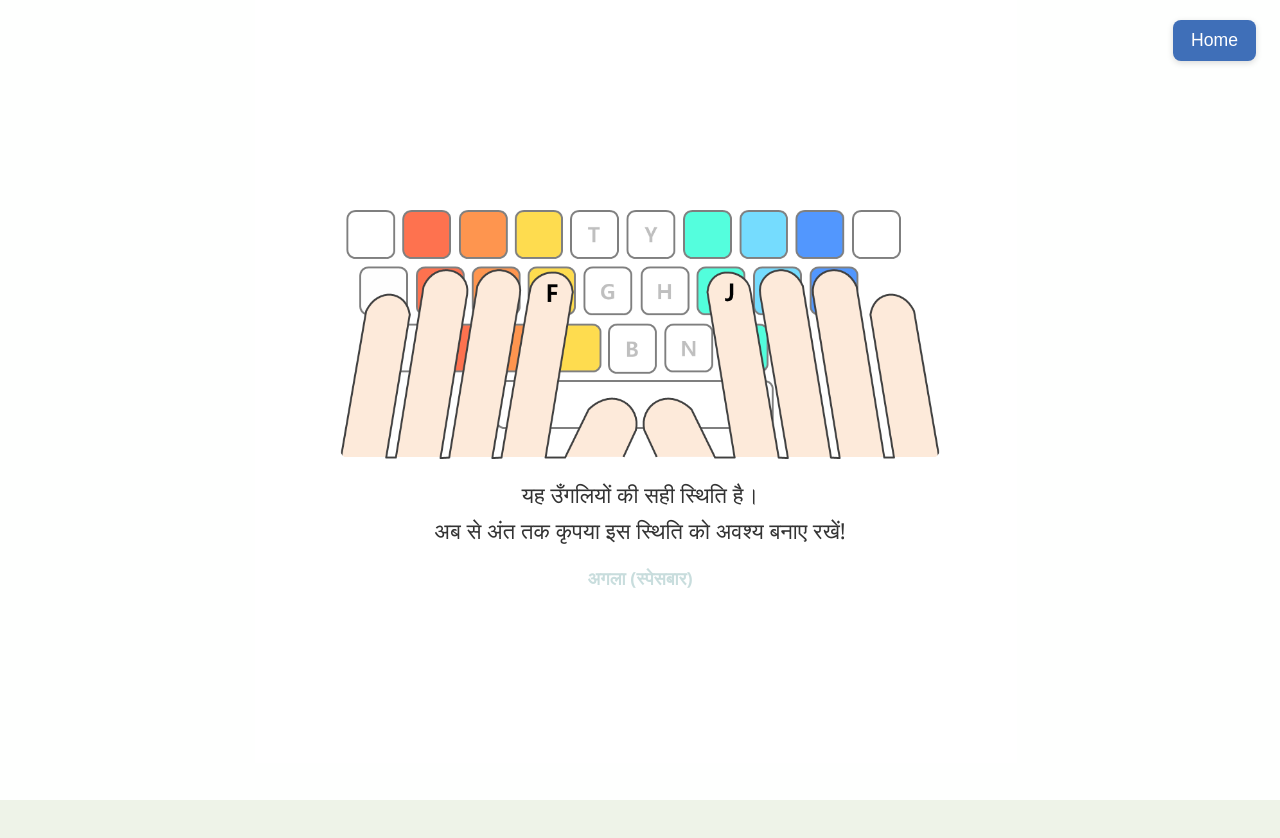
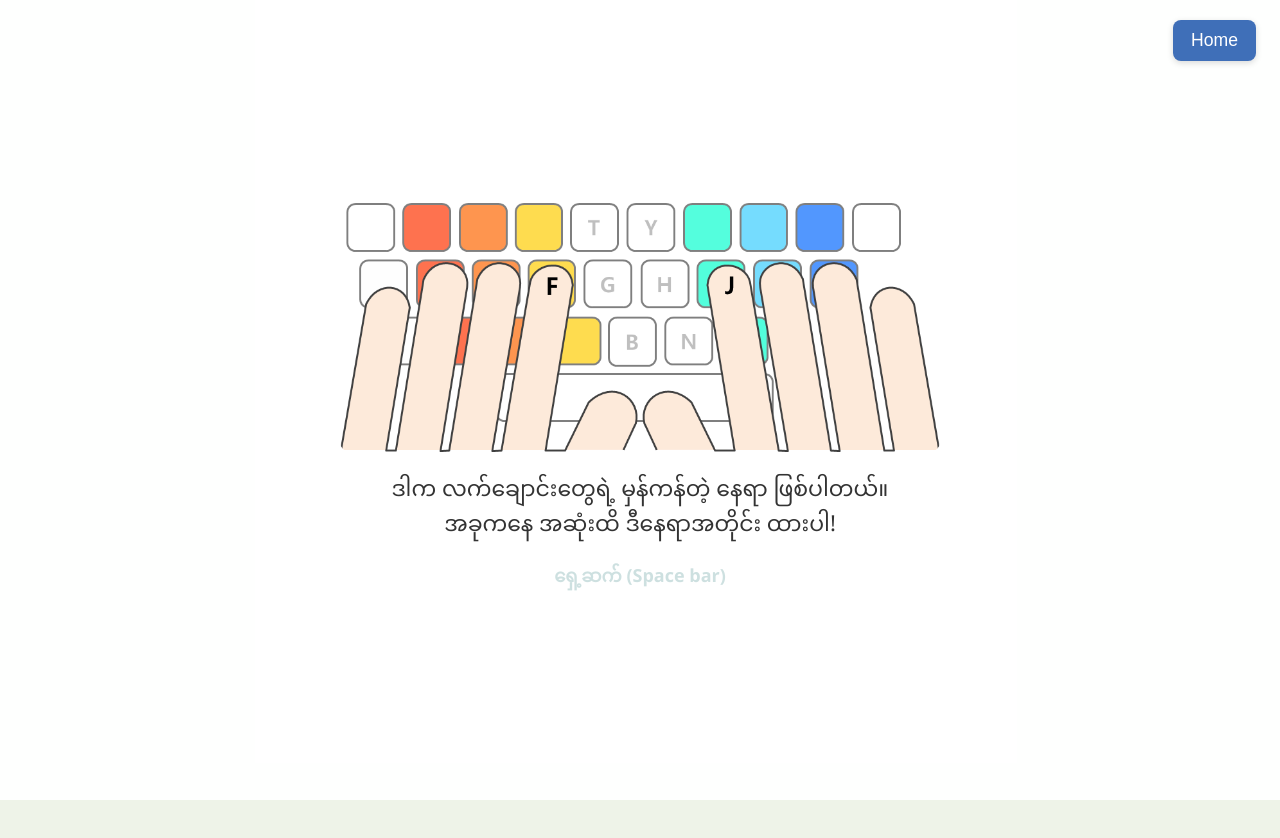
Before and after one commit to atakaya2026/nangkatha, a plain HTML site: page mole.html in a window 1280 px wide. Drawn offline with Linux system fonts and the light colour scheme.

Commit message:
Add files via upload

```diff
--- a/mole.html
+++ b/mole.html
@@ -1,9 +1,9 @@
 <!doctype html>
-<html lang="hi">
+<html lang="my">
 <head>
 <meta charset="utf-8">
 <meta name="viewport" content="width=device-width, initial-scale=1">
-<title>Whack-a-Mole</title>
+<title>မှဲ့ရိုက် ကစားနည်း</title>
 <style>
   html, body { height: 100%; margin: 0; }
   body {
@@ -64,15 +64,15 @@
       <div id="slideTitle"></div>
       <img id="slideImg" alt="">
       <div id="slideText"></div>
-      <div class="spaceHint" id="spaceHint">अगला (स्पेसबार)</div>
+      <div class="spaceHint" id="spaceHint">ရှေ့ဆက် (Space bar)</div>
     </div>
   </div>
 
   <div id="successOverlay">
     <div class="slideCard">
-      <p style="font-weight:700;">बधाई हो!</p>
-      <p>अब आप केवल स्क्रीन को देखकर अपनी पसंद की कुंजियाँ टाइप कर सकते हैं।<br>'पुष्टि करें' बटन दबाएं और परीक्षण शुरू करें।</p>
-      <button id="goDemoBtn">पुष्टि करें</button>
+      <p style="font-weight:700;">ဂုဏ်ယူပါတယ်!</p>
+      <p>အခု စခရင်ကို ကြည့်ရုံနဲ့ လိုချင်တဲ့ ကီးတွေ ရိုက်နိုင်ပါပြီ။<br>အောက်က ခလုတ်ကို နှိပ်ပြီး သင်ခန်းစာ စလိုက်ပါ။</p>
+      <button id="goDemoBtn">စတင်မည်</button>
     </div>
   </div>
 </div>
--- a/mole_game.js
+++ b/mole_game.js
@@ -37,8 +37,8 @@
 
   // ---- copy lives here so it's easy to edit/translate later ----
   var INTRO_SLIDES = [
-    { image: './images/fingers.png', text: 'यह उँगलियों की सही स्थिति है।\nअब से अंत तक कृपया इस स्थिति को अवश्य बनाए रखें!' },
-    { image: './images/fingers2.png', text: 'प्रत्येक उंगली को लंबवत दिशा में केवल एक ही कॉलम का ध्यान रखना चाहिए।\nअब अपनी प्रत्येक उंगली को ऊपर-नीचे पर्याप्त रूप से हिलाकर देखें।' }
+    { image: './images/fingers.png', text: 'ဒါက လက်ချောင်းတွေရဲ့ မှန်ကန်တဲ့ နေရာ ဖြစ်ပါတယ်။\nအခုကနေ အဆုံးထိ ဒီနေရာအတိုင်း ထားပါ!' },
+    { image: './images/fingers2.png', text: 'လက်ချောင်းတစ်ချောင်းစီက ဒေါင်လိုက် ကော်လံတစ်ခုကိုသာ တာဝန်ယူပါတယ်။\nအခု လက်ချောင်းတစ်ချောင်းစီကို အပေါ်အောက် လုံလောက်စွာ လှုပ်ကြည့်ပါ။' }
   ];
 
   var STAGES = [
@@ -47,8 +47,8 @@
       moleCount: 40,
       waitMode: 'infinite',
       hideDelayMs: 0,
-      title: 'चरण 1',
-      text: 'पहले केवल तर्जनी, मध्यमा और अनामिका से छुछूंदर पकड़ते हैं।\nस्थिति के अनुसार सही उँगली का प्रयोग करें।'
+      title: 'အဆင့် ၁',
+      text: 'ပထမ လက်ညှိုး၊ လက်ခလယ်၊ လက်သူကြွယ် ၃ ချောင်းနဲ့ပဲ မှဲ့ကို ဖမ်းပါ။\nနေရာအလိုက် မှန်ကန်တဲ့ လက်ချောင်းကို သုံးပါ။'
     },
     {
       columns: [1, 2, 3, 4, 7, 8, 9, 10],
@@ -56,8 +56,8 @@
       waitMode: 'timeout',
       hideDelayMs: 900,
       passThreshold: 0.8,
-      title: 'चरण 2',
-      text: 'कनिष्ठा से भी तिलचट्टे पकड़ते हैं।\nअब से तिलचट्टे के छिपने से पहले ही उसे पकड़ना होगा!'
+      title: 'အဆင့် ၂',
+      text: 'လက်သန်းနဲ့လည်း မှဲ့ကို ဖမ်းပါ။\nအခုကနေ မှဲ့ ပြန်ပုန်းမသွားခင် ဖမ်းရပါမယ်!'
     },
     {
       columns: [4, 5, 6, 7],
@@ -65,9 +65,9 @@
       waitMode: 'timeout',
       hideDelayMs: 900,
       passThreshold: 0.8,
-      title: 'चरण 3',
+      title: 'အဆင့် ၃',
       image: './images/fingers3.png',
-      text: 'अब हम लगभग पहुँच चुके हैं।\nबीच की दो पंक्तियाँ तर्जनी को अंदर की ओर बढ़ाकर टाइप की जाती हैं।\nउँगली आगे बढ़ाने के बाद हमेशा अपनी मूल स्थिति में वापस आना चाहिए।'
+      text: 'တော်တော်လေး ရောက်လာပါပြီ။\nအလယ်က ကော်လံ ၂ ခုကို လက်ညှိုးကို အတွင်းဘက် ဆန့်ပြီး ရိုက်ပါတယ်။\nလက်ချောင်း ဆန့်ပြီးရင် မူလနေရာကို အမြဲ ပြန်လာပါ။'
     },
     {
       columns: [1, 2, 3, 4, 5, 6, 7, 8, 9, 10],
@@ -75,8 +75,8 @@
       waitMode: 'timeout',
       hideDelayMs: 900,
       passThreshold: 0.8,
-      title: 'चरण 4',
-      text: 'चलिए, अब यह अंतिम चरण है।\nतिलचट्टे सभी क्षेत्रों से बाहर आ रहे हैं।\nउँगलियों की स्थिति सही रखें और शुरू करें!'
+      title: 'အဆင့် ၄',
+      text: 'ကဲ၊ အခု နောက်ဆုံးအဆင့်ပါ။\nမှဲ့တွေ နေရာအားလုံးကနေ ထွက်လာနေပါပြီ။\nလက်ချောင်းနေရာ မှန်အောင်ထားပြီး စလိုက်ပါ!'
     }
   ];
 
@@ -319,8 +319,8 @@
     gameScreen.style.display = 'none';
     var pct = Math.round(stage.passThreshold * 100);
     renderSlide({
-      title: stage.title + ' — फिर से प्रयास',
-      text: 'अफ़सोस! उत्तीर्ण होने के लिए कम से कम ' + pct + '% तिलचट्टे पकड़ने ज़रूरी हैं।\nचलिए इस चरण को फिर से आज़माते हैं!',
+      title: stage.title + ' — ထပ်ကြိုးစားပါ',
+      text: 'အင်း! အောင်ဖို့ မှဲ့ အနည်းဆုံး ' + pct + '% ဖမ်းရပါမယ်။\nဒီအဆင့်ကို ထပ်ကြိုးစားကြည့်ရအောင်!',
       image: null
     });
     slideOverlay.style.display = 'flex';
@@ -411,7 +411,7 @@
   }
 
   function goToDemo() {
-    window.location.href = 'tutorial.html';
+    window.location.href = 'tutorial_pc.html';
   }
 
   function init() {
```
